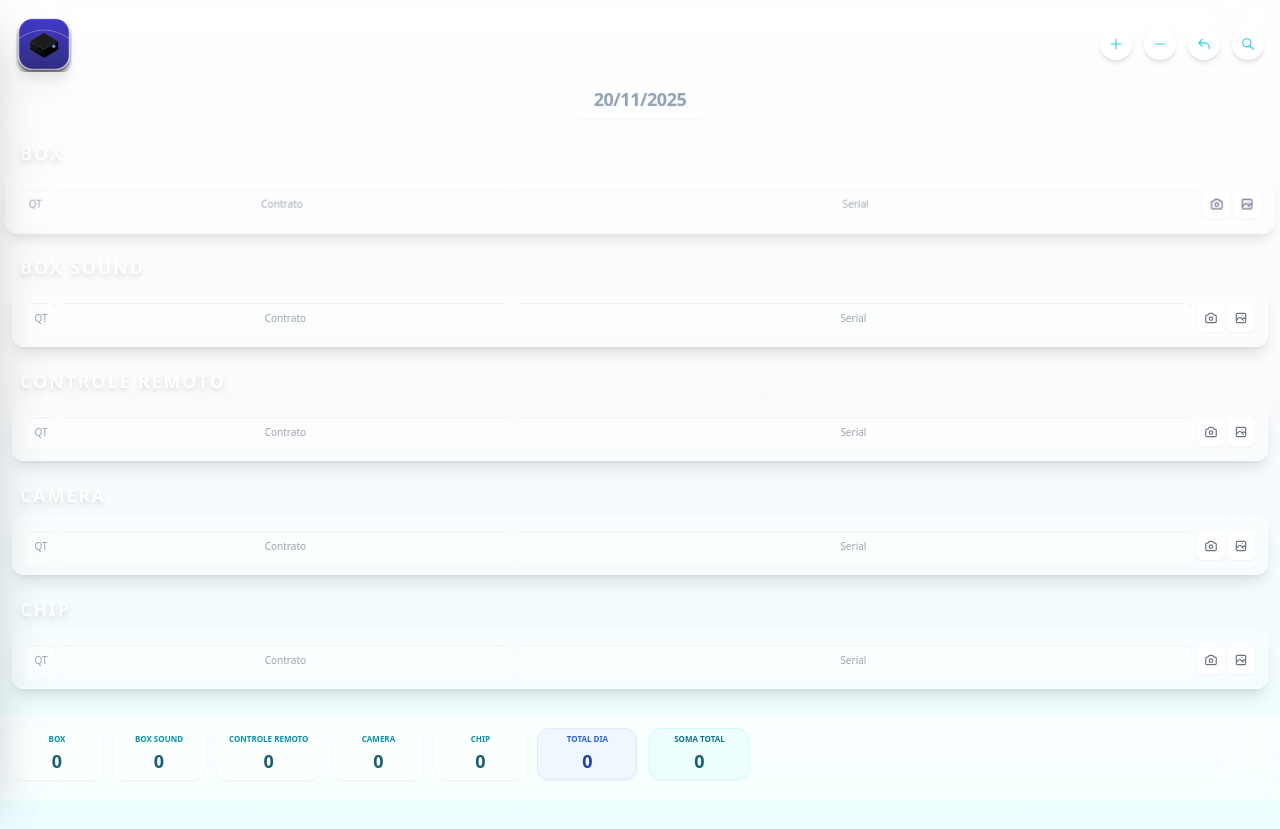
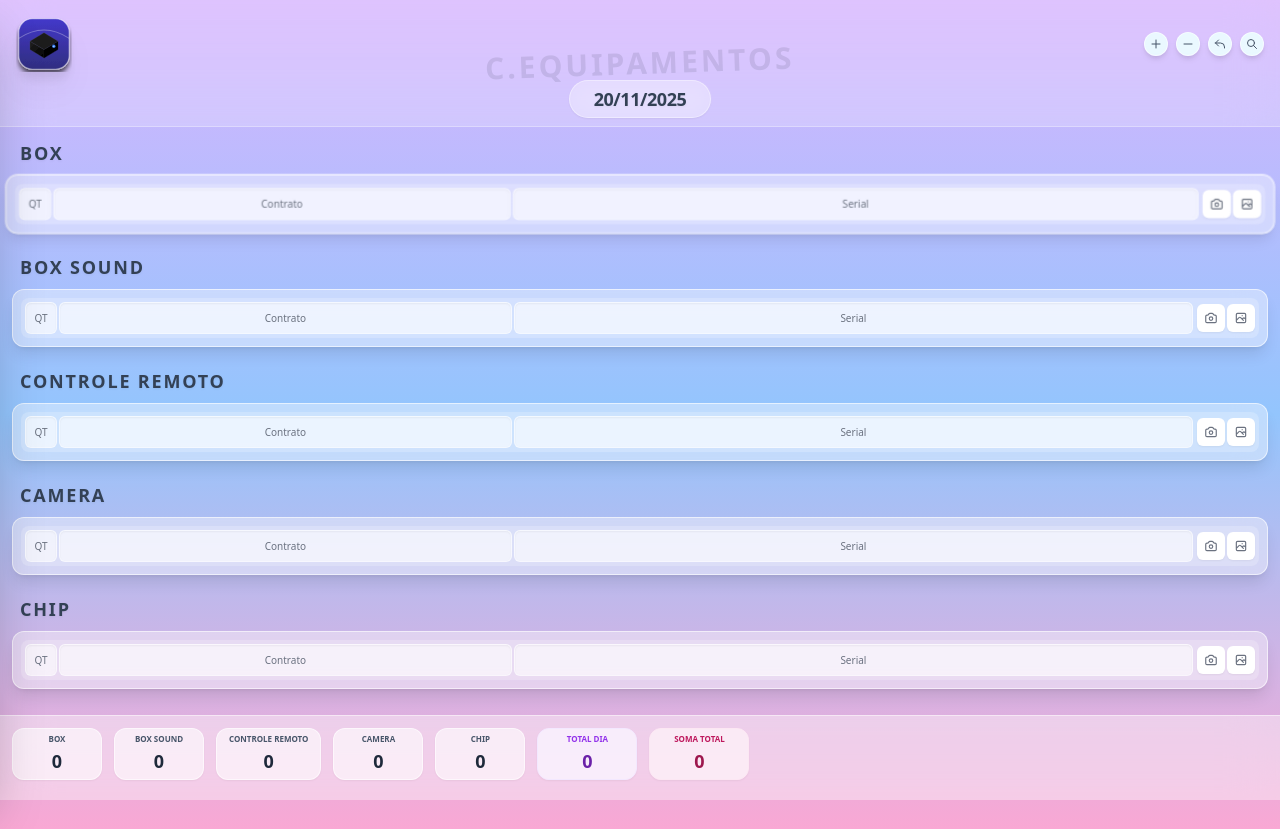
Before and after one commit to UsgammerBR/Central-de-Equipamentos, a React (Vite) app: page / in a window 1280 px wide. Built offline with nearby package versions, Linux system fonts and the light colour scheme.

Commit message:
fix(theme): Adjust color theme and improve error handling
Updates the application's theme color in `index.html` and refactors the `ErrorBoundary` component in `App.tsx` to properly initialize its state and derive it from errors. Also, improves type safety in the `handleConfirmGlobalDelete` function.

```diff
--- a/App.tsx
+++ b/App.tsx
@@ -99,10 +99,11 @@ const isItemActive = (item: EquipmentItem): boolean => {
 interface ErrorBoundaryProps { children?: React.ReactNode; }
 interface ErrorBoundaryState { hasError: boolean; error: Error | null; }
 
-class ErrorBoundary extends React.Component<ErrorBoundaryProps, ErrorBoundaryState> {
+class ErrorBoundary extends Component<ErrorBoundaryProps, ErrorBoundaryState> {
+  state: ErrorBoundaryState = { hasError: false, error: null };
+
   constructor(props: ErrorBoundaryProps) {
     super(props);
-    this.state = { hasError: false, error: null };
   }
   static getDerivedStateFromError(error: Error) { return { hasError: true, error }; }
   render() {
@@ -185,12 +186,12 @@ const AppContent = () => {
   };
 
   const handleConfirmGlobalDelete = () => {
-      const totalSelected = Object.values(selectedItems).reduce((sum, ids) => sum + ids.length, 0);
+      const totalSelected = Object.values(selectedItems).reduce((sum: number, ids: string[]) => sum + ids.length, 0);
       if (totalSelected > 0) {
         setConfirmation({
             message: `Apagar ${totalSelected} item(s)?`,
             onConfirm: () => {
-                Object.entries(selectedItems).forEach(([cat, ids]) => {
+                Object.entries(selectedItems).forEach(([cat, ids]: [string, string[]]) => {
                     if (ids.length > 0) dispatchWithHistory({ type: 'DELETE_ITEMS', payload: { date: formattedDate, category: cat as EquipmentCategory, itemIds: ids } });
                 });
                 handleToggleDeleteMode();
@@ -200,31 +201,36 @@ const AppContent = () => {
   };
 
   return (
-    // ICE GLASS THEME: Transparent White to Ice Blue
-    <div className="min-h-screen bg-gradient-to-b from-white/95 via-slate-50 to-cyan-50 text-slate-700 font-sans pb-32">
+    // Purple (Top) -> Blue -> Pink (Bottom) Gradient
+    <div className="min-h-screen bg-gradient-to-b from-purple-300 via-blue-300 to-pink-300 text-slate-700 font-sans pb-32">
       <SideMenu isOpen={isMenuOpen} onClose={() => setIsMenuOpen(false)} onMenuClick={(m) => { setActiveModal(m); setIsMenuOpen(false); }}/>
 
-      <header className="sticky top-0 z-30 bg-white/10 backdrop-blur-xl pt-4 pb-2 px-4 border-b border-white/20">
-        <div className="container mx-auto">
+      <header className="sticky top-0 z-30 bg-white/20 backdrop-blur-xl pt-4 pb-2 px-4 border-b border-white/30 relative overflow-hidden">
+        {/* Watermark Text - Behind Content */}
+        <div className="absolute inset-0 flex items-center justify-center pointer-events-none z-0 opacity-10">
+             <span className="text-3xl font-black text-slate-900 uppercase tracking-widest whitespace-nowrap transform -rotate-2">C.Equipamentos</span>
+        </div>
+
+        <div className="container mx-auto relative z-10">
             <div className="flex justify-between items-center mb-2">
                 <button onClick={() => setIsMenuOpen(true)} className="active:scale-95 transition-transform drop-shadow-xl">
                     <CustomMenuIcon className="w-14 h-14" />
                 </button>
 
-                <div className="flex items-center gap-3">
-                    <ActionButton onClick={handleAddItem}><IconPlus className="w-3.5 h-3.5" /></ActionButton>
-                    <ActionButton onClick={handleToggleDeleteMode} isDanger={isGlobalDeleteMode}><IconMinus className="w-3.5 h-3.5" /></ActionButton>
-                    {isGlobalDeleteMode && Object.values(selectedItems).reduce((acc, items) => acc + items.length, 0) > 0 && (
-                    <ActionButton onClick={handleConfirmGlobalDelete} isDanger={true}><IconTrash className="w-3.5 h-3.5" /></ActionButton>
+                <div className="flex items-center gap-2">
+                    <ActionButton onClick={handleAddItem}><IconPlus className="w-3 h-3" /></ActionButton>
+                    <ActionButton onClick={handleToggleDeleteMode} isDanger={isGlobalDeleteMode}><IconMinus className="w-3 h-3" /></ActionButton>
+                    {isGlobalDeleteMode && Object.values(selectedItems).reduce((acc: number, items: string[]) => acc + items.length, 0) > 0 && (
+                    <ActionButton onClick={handleConfirmGlobalDelete} isDanger={true}><IconTrash className="w-3 h-3" /></ActionButton>
                     )}
-                    <ActionButton onClick={handleUndo}><IconUndo className="w-3.5 h-3.5" /></ActionButton>
-                    <ActionButton onClick={() => setIsSearchActive(!isSearchActive)}><IconSearch className="w-3.5 h-3.5" /></ActionButton>
+                    <ActionButton onClick={handleUndo}><IconUndo className="w-3 h-3" /></ActionButton>
+                    <ActionButton onClick={() => setIsSearchActive(!isSearchActive)}><IconSearch className="w-3 h-3" /></ActionButton>
                 </div>
             </div>
 
             <div className="text-center">
-                <div className="inline-block px-6 py-1 rounded-full bg-white/20 border border-white/40 backdrop-blur-xl shadow-sm">
-                    <div className="text-lg font-extrabold text-slate-400 tracking-tight drop-shadow-sm">
+                <div className="inline-block px-6 py-1 rounded-full bg-white/30 border border-white/40 backdrop-blur-md shadow-sm">
+                    <div className="text-lg font-extrabold text-slate-700 tracking-tight drop-shadow-sm shadow-white">
                         {currentDate.toLocaleDateString('pt-BR', { day: '2-digit', month: '2-digit', year: 'numeric' })}
                     </div>
                 </div>
@@ -238,21 +244,21 @@ const AppContent = () => {
                 key={`${formattedDate}-${category}`}
                 category={category}
                 items={currentDayData[category] || []}
-                onUpdateItem={(item) => handleUpdateItem(category, item)}
-                onViewGallery={(item) => setGalleryItem(item)}
+                onUpdateItem={(item: EquipmentItem) => handleUpdateItem(category, item)}
+                onViewGallery={(item: EquipmentItem) => setGalleryItem(item)}
                 isDeleteMode={isGlobalDeleteMode}
                 selectedItems={selectedItems[category] || []}
-                onToggleSelect={(id) => setSelectedItems(prev => ({ ...prev, [category]: prev[category]?.includes(id) ? prev[category].filter(i => i !== id) : [...(prev[category]||[]), id] }))}
+                onToggleSelect={(id: string) => setSelectedItems(prev => ({ ...prev, [category]: prev[category]?.includes(id) ? prev[category].filter(i => i !== id) : [...(prev[category]||[]), id] }))}
                 isActive={category === activeCategory}
                 onActivate={() => setActiveCategory(category)}
-                onOpenCamera={(item) => setCameraModalItem(item)}
+                onOpenCamera={(item: EquipmentItem) => setCameraModalItem(item)}
             />
         ))}
       </main>
 
       <SummaryFooter data={currentDayData} allData={appData} currentDate={formattedDate} />
 
-      {galleryItem && <PhotoGalleryModal item={galleryItem} onClose={() => setGalleryItem(null)} onUpdatePhotos={(photos) => {
+      {galleryItem && <PhotoGalleryModal item={galleryItem} onClose={() => setGalleryItem(null)} onUpdatePhotos={(photos: string[]) => {
         const cat = Object.keys(currentDayData).find(k => currentDayData[k as EquipmentCategory].some(i => i.id === galleryItem.id)) as EquipmentCategory;
         if(cat) {
             const updated = { ...galleryItem, photos };
@@ -261,7 +267,7 @@ const AppContent = () => {
         }
       }} setConfirmation={setConfirmation} />}
 
-      {cameraModalItem && <CameraModal onClose={() => setCameraModalItem(null)} onCapture={(photo, code) => {
+      {cameraModalItem && <CameraModal onClose={() => setCameraModalItem(null)} onCapture={(photo: string, code: string) => {
            const cat = Object.keys(currentDayData).find(k => currentDayData[k as EquipmentCategory].some(i => i.id === cameraModalItem.id)) as EquipmentCategory;
            if (cat) {
                const updated = { ...cameraModalItem };
@@ -272,13 +278,13 @@ const AppContent = () => {
            setCameraModalItem(null);
       }} />}
 
-      {activeModal === 'calendar' && <CalendarModal currentDate={currentDate} onClose={() => setActiveModal(null)} onDateSelect={d => { setCurrentDate(d); setActiveModal(null); }}/>}
+      {activeModal === 'calendar' && <CalendarModal currentDate={currentDate} onClose={() => setActiveModal(null)} onDateSelect={(d: Date) => { setCurrentDate(d); setActiveModal(null); }}/>}
       {activeModal === 'save' && <DownloadModal data={currentDayData} date={formattedDate} onClose={() => setActiveModal(null)} />}
       {activeModal === 'export' && <ShareModal data={currentDayData} date={formattedDate} onClose={() => setActiveModal(null)} />}
       {activeModal === 'settings' && <SettingsModal onClose={() => setActiveModal(null)} onClearData={() => setConfirmation({ message: "Apagar tudo permanentemente?", onConfirm: () => { dispatchWithHistory({ type: 'CLEAR_ALL_DATA' }); setActiveModal(null); } })}/>}
       {activeModal === 'about' && <AboutModal onClose={() => setActiveModal(null)} onShareClick={() => setActiveModal('shareApp')}/>}
       {activeModal === 'shareApp' && <ShareModal isSharingApp onClose={() => setActiveModal(null)} />}
-      {isSearchActive && <SearchModal onClose={() => setIsSearchActive(false)} appData={appData} onSelect={(res) => {
+      {isSearchActive && <SearchModal onClose={() => setIsSearchActive(false)} appData={appData} onSelect={(res: any) => {
           const [y, m, d] = res.date.split('-');
           setCurrentDate(new Date(y, m-1, d));
           setIsSearchActive(false);
@@ -296,10 +302,11 @@ export default App;
 const ActionButton = ({ children, onClick, isPrimary, isDanger }: any) => (
     <button
         onClick={onClick}
-        className={`w-8 h-8 rounded-full flex items-center justify-center transition-all active:shadow-inner active:translate-y-0.5 shadow-md border ${
+        // Reduced size (w-6 h-6), Ice Color (bg-cyan-50), Shadow
+        className={`w-6 h-6 rounded-full flex items-center justify-center transition-all active:shadow-inner active:translate-y-0.5 shadow-md border ${
             isPrimary ? 'bg-cyan-500 border-cyan-600 text-white' :
             isDanger ? 'bg-red-50 border-red-100 text-red-500' :
-            'bg-white border-white/80 text-cyan-400'
+            'bg-cyan-50/90 border-white/60 text-slate-600 hover:bg-white'
         }`}
     >
         {children}
@@ -308,9 +315,9 @@ const ActionButton = ({ children, onClick, isPrimary, isDanger }: any) => (
 
 const EquipmentSection = ({ category, items, onUpdateItem, onViewGallery, isDeleteMode, selectedItems, onToggleSelect, isActive, onActivate, onOpenCamera }: any) => (
     <div onClick={onActivate}>
-        {/* White Text with Shadow */}
-        <h2 className="text-lg font-bold text-white drop-shadow-md uppercase tracking-widest mb-2 ml-2">{category}</h2>
-        <section className={`p-2 bg-white/30 backdrop-blur-lg border-t border-l border-white/60 border-b border-r border-white/20 rounded-xl shadow-lg transition-all duration-300 ${isActive ? 'ring-1 ring-white/60 scale-[1.01]' : ''}`}>
+        {/* Dark Gray Text with White Shadow for Contrast */}
+        <h2 className="text-lg font-bold text-slate-700 drop-shadow-sm shadow-white uppercase tracking-widest mb-2 ml-2">{category}</h2>
+        <section className={`p-2 bg-white/40 backdrop-blur-lg border-t border-l border-white/60 border-b border-r border-white/20 rounded-xl shadow-lg transition-all duration-300 ${isActive ? 'ring-1 ring-white/60 scale-[1.01]' : ''}`}>
             <div className="space-y-2">
                 {items.map((item: any) => (
                     <EquipmentRow
@@ -365,11 +372,11 @@ const InputWithLabel = ({ placeholder, value, onChange, type = "text", maxLength
     <div className="relative group w-full h-full">
         <input
             type={type} value={value} onChange={onChange} placeholder={placeholder} maxLength={maxLength}
-            className="w-full h-8 bg-white/40 shadow-[inset_0_1px_2px_rgba(0,0,0,0.05)] border border-white/60 rounded-md px-0 py-1 text-[10px] font-medium text-slate-700 focus:outline-none focus:ring-1 focus:ring-cyan-400 focus:bg-white placeholder-gray-400 transition-all text-center compact-input"
+            className="w-full h-8 bg-white/60 shadow-[inset_0_1px_2px_rgba(0,0,0,0.05)] border border-white/40 rounded-md px-0 py-1 text-[10px] font-medium text-slate-700 focus:outline-none focus:ring-1 focus:ring-purple-400 focus:bg-white placeholder-gray-500 transition-all text-center compact-input"
         />
         {onCopy && value && (
             <button onClick={onCopy} className="absolute right-0 top-0 h-full px-1 flex items-center justify-center opacity-50 hover:opacity-100 z-10">
-                <IconClipboard className="w-2.5 h-2.5 text-slate-500" />
+                <IconClipboard className="w-2.5 h-2.5 text-slate-600" />
             </button>
         )}
     </div>
@@ -386,21 +393,21 @@ const SummaryFooter = ({ data, allData, currentDate }: any) => {
     }, [allData, currentDate]);
 
     return (
-        <footer className="fixed bottom-0 left-0 w-full bg-white/60 backdrop-blur-xl border-t border-white/50 p-3 z-40 pb-safe">
+        <footer className="fixed bottom-0 left-0 w-full bg-white/40 backdrop-blur-xl border-t border-white/50 p-3 z-40 pb-safe">
             <div className="flex overflow-x-auto gap-3 pb-2 hide-scrollbar snap-x">
                 {CATEGORIES.map(cat => (
-                    <div key={cat} className="flex-shrink-0 bg-white/40 border border-white/60 rounded-xl px-3 py-1 min-w-[90px] flex flex-col items-center shadow-sm">
-                        <span className="text-[8px] font-bold text-cyan-600 uppercase mb-0.5">{cat}</span>
-                        <span className="text-lg font-black text-cyan-800">{calc(data[cat]||[])}</span>
+                    <div key={cat} className="flex-shrink-0 bg-white/60 border border-white/60 rounded-xl px-3 py-1 min-w-[90px] flex flex-col items-center shadow-sm">
+                        <span className="text-[8px] font-bold text-slate-600 uppercase mb-0.5">{cat}</span>
+                        <span className="text-lg font-black text-slate-800">{calc(data[cat]||[])}</span>
                     </div>
                 ))}
-                <div className="flex-shrink-0 bg-blue-50/80 border border-blue-100 rounded-xl px-3 py-1 min-w-[100px] flex flex-col items-center shadow-sm">
-                    <span className="text-[8px] font-bold text-blue-600 uppercase mb-0.5">TOTAL DIA</span>
-                    <span className="text-lg font-black text-blue-800">{daily}</span>
+                <div className="flex-shrink-0 bg-purple-50/80 border border-purple-100 rounded-xl px-3 py-1 min-w-[100px] flex flex-col items-center shadow-sm">
+                    <span className="text-[8px] font-bold text-purple-600 uppercase mb-0.5">TOTAL DIA</span>
+                    <span className="text-lg font-black text-purple-800">{daily}</span>
                 </div>
-                <div className="flex-shrink-0 bg-cyan-50/80 border border-cyan-100 rounded-xl px-3 py-1 min-w-[100px] flex flex-col items-center shadow-sm">
-                    <span className="text-[8px] font-bold text-cyan-700 uppercase mb-0.5">SOMA TOTAL</span>
-                    <span className="text-lg font-black text-cyan-800">{monthly}</span>
+                <div className="flex-shrink-0 bg-pink-50/80 border border-pink-100 rounded-xl px-3 py-1 min-w-[100px] flex flex-col items-center shadow-sm">
+                    <span className="text-[8px] font-bold text-pink-700 uppercase mb-0.5">SOMA TOTAL</span>
+                    <span className="text-lg font-black text-pink-800">{monthly}</span>
                 </div>
             </div>
         </footer>
--- a/index.html
+++ b/index.html
@@ -14,7 +14,7 @@
 
     <!-- PWA Settings -->
     <meta name="viewport" content="width=device-width, initial-scale=1.0, maximum-scale=1.0, user-scalable=no" />
-    <meta name="theme-color" content="#f1f5f9" />
+    <meta name="theme-color" content="#e9d5ff" />
     <meta name="apple-mobile-web-app-capable" content="yes">
     <meta name="apple-mobile-web-app-status-bar-style" content="black-translucent">
 
```
